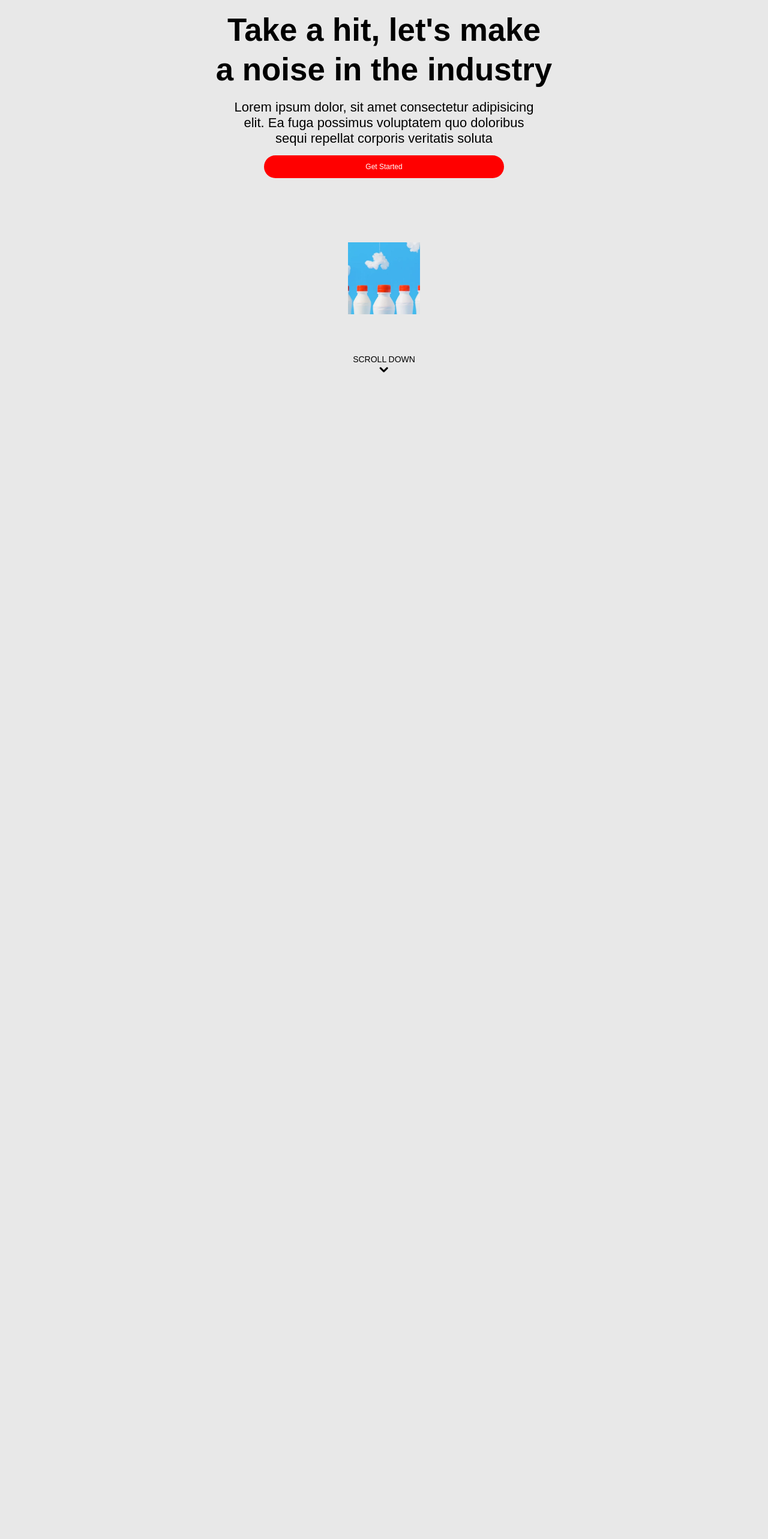
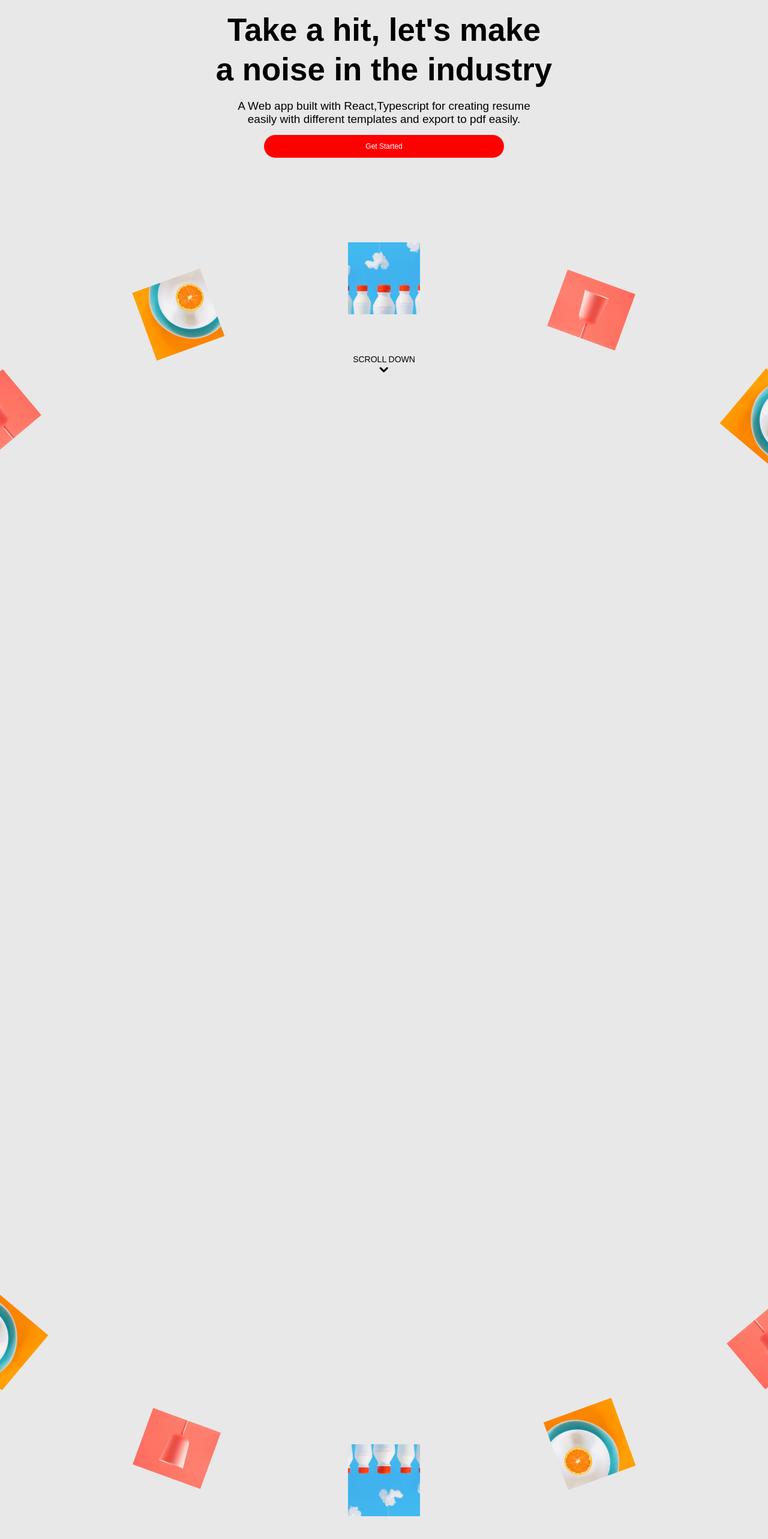
Before and after one commit to HopefulHeart2020/resume-builder, a React (Vite) app: page / in a window 1280 px wide. Shown: the part 158-2724 px from the top of the page at 60% size. Built offline with nearby package versions, Linux system fonts and the light colour scheme; a web font is replaced by a local one.

Commit message:
Fix: ****

```diff
--- a/src/Layouts/Panel/index.tsx
+++ b/src/Layouts/Panel/index.tsx
@@ -7,10 +7,14 @@ import './panel.scss'
 
 export default  ({changePreview,preview}:{changePreview?:any,preview?:boolean})=>{
     const [foreColor,setForeColor] = useState('#000')
+    const [test,setLoad] = useState(false)
 
      const Format = (command:string,value?:string ) => {
        document.execCommand(command,false,value)
      }
+     useEffect(()=>{
+      setLoad(true)
+     },[])
      let  targetRef =  document.body.querySelector('#resume') as HTMLElement;
      console.log(targetRef,0)
      useEffect(()=>{
@@ -18,7 +22,7 @@ export default  ({changePreview,preview}:{changePreview?:any,preview?:boolean})=
 
        console.log(targetRef,' 1')
 
-     },[preview,targetRef])
+     },[test,preview,targetRef])
      //
      // console.log(async()=>await targetRef());
      // const ref = useRef((targetRef) as HTMLElement) ;
--- a/src/Pages/Home/Home.tsx
+++ b/src/Pages/Home/Home.tsx
@@ -90,7 +90,7 @@ gsap.to(".wheel", {
                </h2>
            </div>
 
-          <a href='/templates'> <div className="star">
+          <a href='https://github.com/Timi-Leyin/resume-builder'> <div className="star">
            <FaStar /> Star on Github <FaGithub />
             </div> </a>
        </header>
@@ -104,8 +104,8 @@ gsap.to(".wheel", {
         <span className='_block'>a noise in the industry</span>
       </h1>
 
-     <p className='sub-heading'>Lorem ipsum dolor, sit amet consectetur adipisicing elit. Ea fuga possimus voluptatem quo doloribus sequi repellat corporis veritatis soluta </p>
-  <Link to='/templates'>  <button className='cta'>Get Started</button></Link>
+     <p className='sub-heading'>A Web app built with React,Typescript for creating resume easily with different templates and export to pdf easily.</p>
+  <Link to='/templates'><button className='cta'>Get Started</button></Link>
        </section>
 
 
@@ -113,7 +113,25 @@ gsap.to(".wheel", {
        <section id="spinner">
          <div className='wheel'>
 
+
       <WheelCard src='/images/img-1.jpg' />
+      <WheelCard src='/images/img-2.jpg' />
+      <WheelCard src='/images/img-3.jpg' />
+      <WheelCard src='/images/img-1.jpg' />
+      <WheelCard src='/images/img-2.jpg' />
+      <WheelCard src='/images/img-3.jpg' />
+      <WheelCard src='/images/img-1.jpg' />
+      <WheelCard src='/images/img-2.jpg' />
+      <WheelCard src='/images/img-3.jpg' />
+      <WheelCard src='/images/img-1.jpg' />
+      <WheelCard src='/images/img-2.jpg' />
+      <WheelCard src='/images/img-3.jpg' />
+      <WheelCard src='/images/img-1.jpg' />
+      <WheelCard src='/images/img-2.jpg' />
+      <WheelCard src='/images/img-3.jpg' />
+      <WheelCard src='/images/img-1.jpg' />
+      <WheelCard src='/images/img-2.jpg' />
+      <WheelCard src='/images/img-3.jpg' />
 
 
          </div>
--- a/src/Pages/Home/home.scss
+++ b/src/Pages/Home/home.scss
@@ -50,7 +50,7 @@
         .sub-heading{
             max-width:500px;
             padding:0 20px;
-            font-size:calc(2vmin + 6px);
+            font-size:calc(2vmin + 3px);
             margin:3px auto;
         }
 
```
